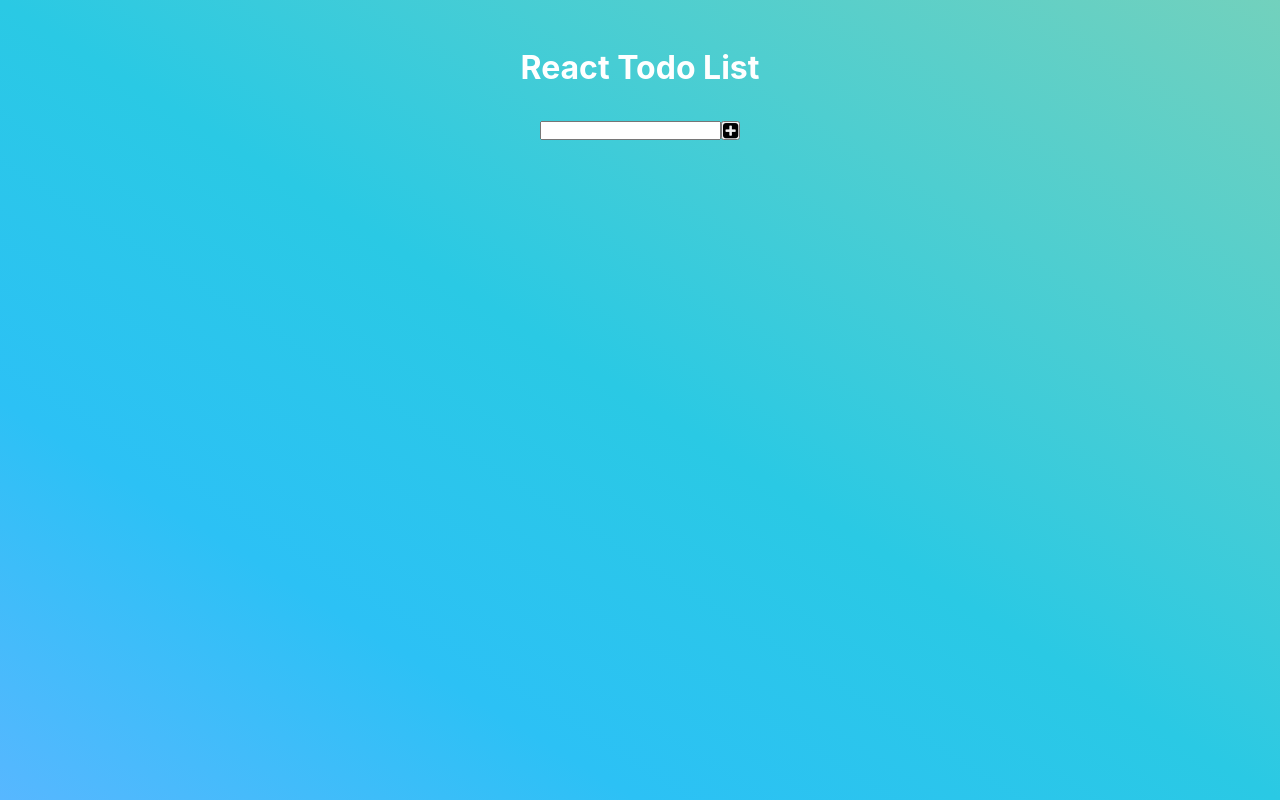
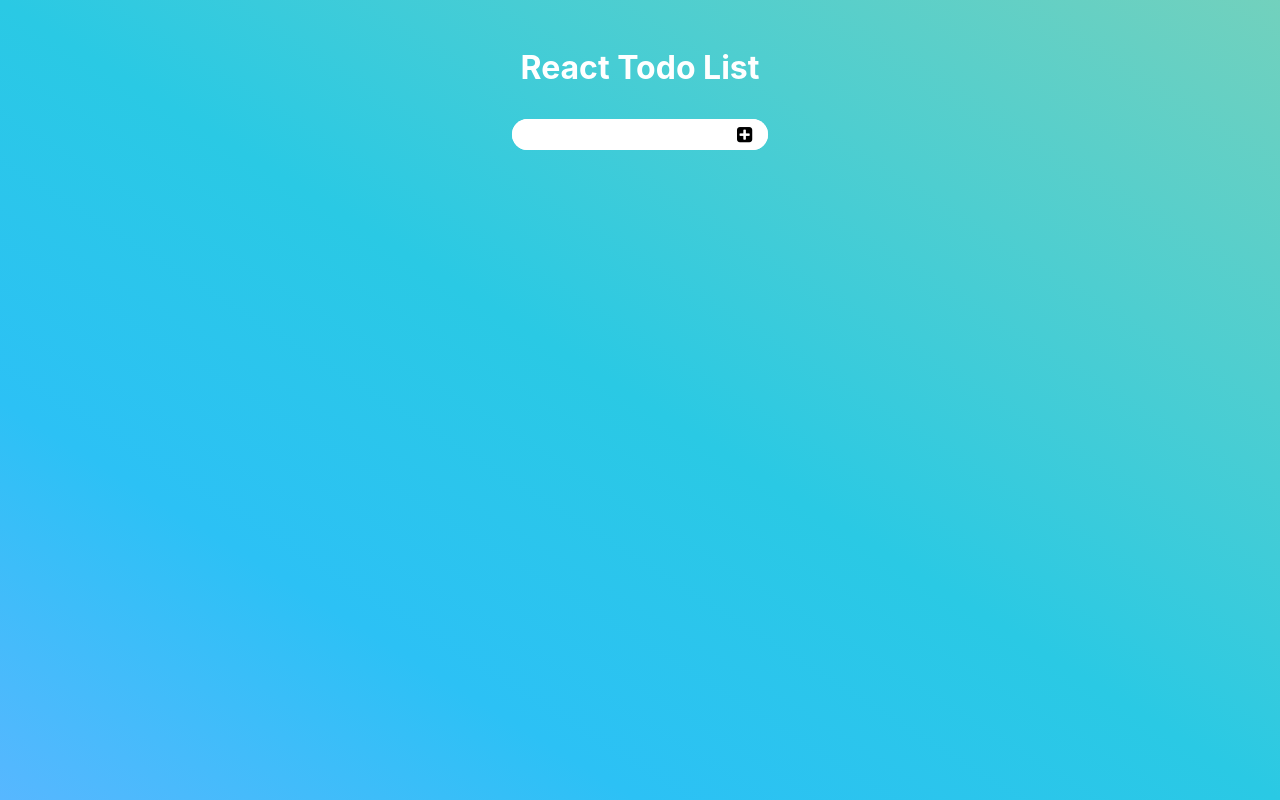
Before and after one commit to ArminWhoCode/react-todo, a React (Create React App) app: page / in a window 1280 px wide. Built offline with nearby package versions, Linux system fonts and the light colour scheme.

Commit message:
styling Form component

```diff
--- a/src/Components/Form/Form.jsx
+++ b/src/Components/Form/Form.jsx
@@ -1,4 +1,5 @@
 import React from "react";
+import "./Form.scss";
 
 const Form = () => {
   return (
--- /dev/null
+++ b/src/Components/Form/Form.scss
@@ -0,0 +1,25 @@
+form {
+  display: flex;
+  overflow: hidden;
+  border-radius: 16px;
+  background-color: #fff;
+  button,
+  input {
+    border: none;
+    outline: none;
+    padding: 0.5rem 1rem;
+    background-color: #fff;
+  }
+  button {
+    cursor: pointer;
+    &:hover {
+      background-color: #68edcb;
+      i {
+        transform: rotate(360deg);
+        color: #ffffff;
+        transition: transform 0.5s linear 0.2s;
+      }
+      transition: all 0.3s ease-in;
+    }
+  }
+}
```
